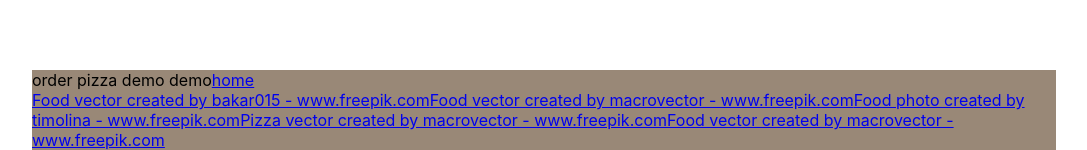
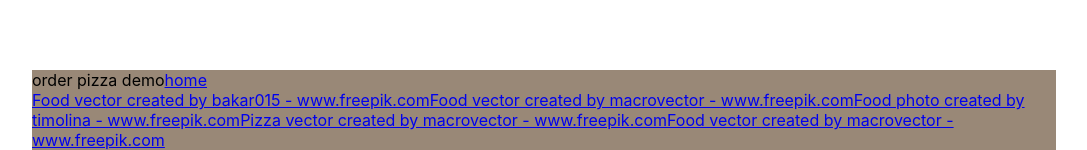
Before and after one commit to PawelBorowik/AppMakePizza, a React (Create React App) app in the folder fast-food/: page /Basket in a window 1280 px wide. Shown: the part 650-800 px from the top of the page, without its empty margins (96-1183 px from the left). Built offline with nearby package versions, Linux system fonts and the light colour scheme.

Commit message:
change text in footer

```diff
--- a/fast-food/src/components/App.js
+++ b/fast-food/src/components/App.js
@@ -41,7 +41,7 @@ function App() {
             <Route exact path="/Basket" component={Basket} />
           </div>
           <footer className="footer">
-            order pizza demo demo
+            order pizza demo
                 <Link to="/">home</Link><br />
             <a href="https://www.freepik.com/free-photos-vectors/food">Food vector created by bakar015 - www.freepik.com</a>
 
```
